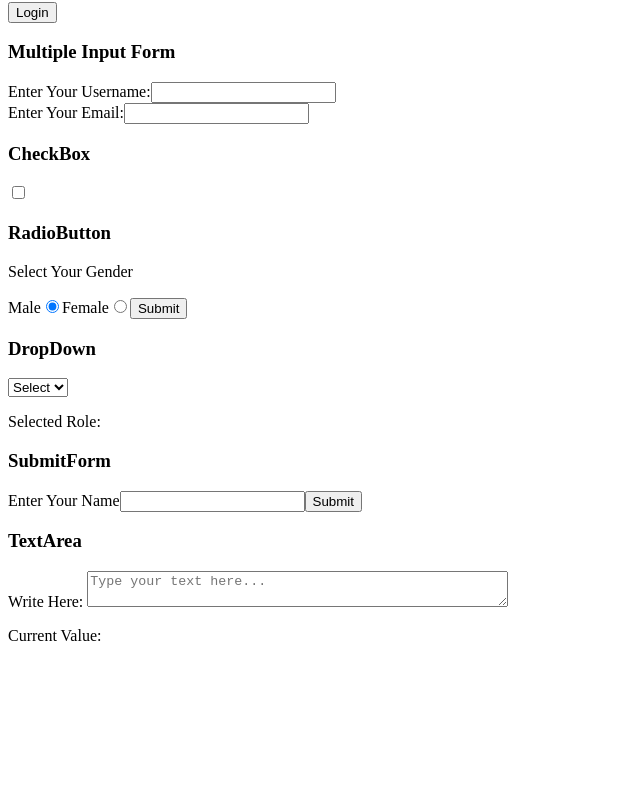
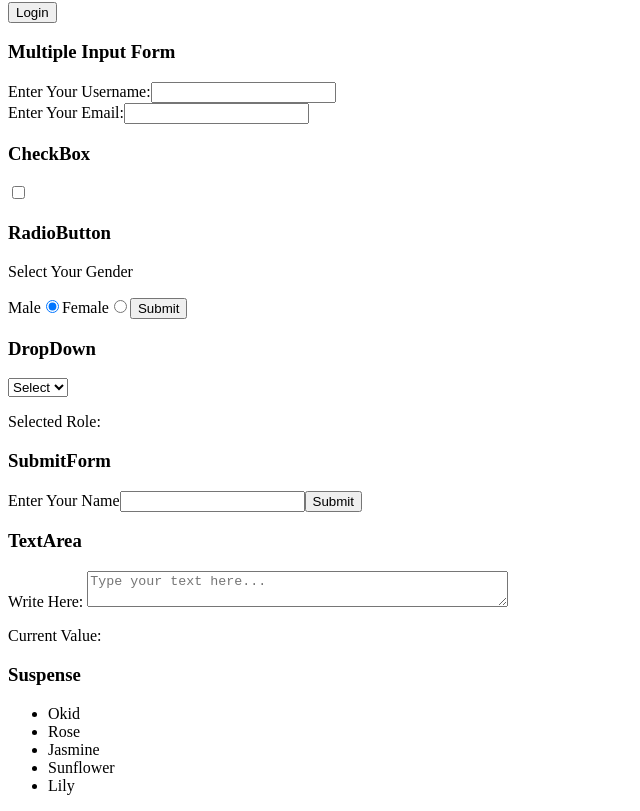
Before and after one commit to SuwanthaDarshana/render-test, a React (Vite) app: page / in a window 1280 px wide. Shown: the part 948-1759 px from the top of the page, without its empty margins (0-640 px from the left). Before the commit the page ends 1609 px from the top, so only its background shows below. Built offline with nearby package versions, Linux system fonts and the light colour scheme.

Commit message:
add suspense lazy loading

```diff
--- a/src/App.jsx
+++ b/src/App.jsx
@@ -10,6 +10,7 @@ import RadioButton from "./components/Forms/RadioButton";
 import DropDown from "./components/Forms/DropDown";
 import SubmitForm from "./components/Forms/SubmitForm";
 import TextArea from "./components/Forms/TextArea";
+import SuspenseLazy from "./components/Suspense/SuspenseLazy";
 
 function App() {
   const customers = [
@@ -33,6 +34,7 @@ function App() {
       <DropDown/>
       <SubmitForm/>
       <TextArea/>
+      <SuspenseLazy/>
 
     </div>
   );
--- /dev/null
+++ b/src/components/Suspense/Flowers.jsx
@@ -0,0 +1,17 @@
+import React from 'react';
+
+const Flowers = () => {
+    return (
+        <div>
+            <ul>
+                <li>Okid</li>
+                <li>Rose</li>
+                <li>Jasmine</li>
+                <li>Sunflower</li>
+                <li>Lily</li>
+            </ul>
+        </div>
+    );
+}
+
+export default Flowers;
--- /dev/null
+++ b/src/components/Suspense/SuspenseLazy.jsx
@@ -0,0 +1,16 @@
+import React, { Suspense, lazy } from "react";
+
+const Flowers = lazy(() => import("./Flowers.jsx"));
+
+const SuspenseLazy = () => {
+  return (
+    <div>
+      <h3>Suspense</h3>
+      <Suspense fallback={<div>Loading...</div>}>
+        <Flowers />
+      </Suspense>
+    </div>
+  );
+};
+
+export default SuspenseLazy;
```
